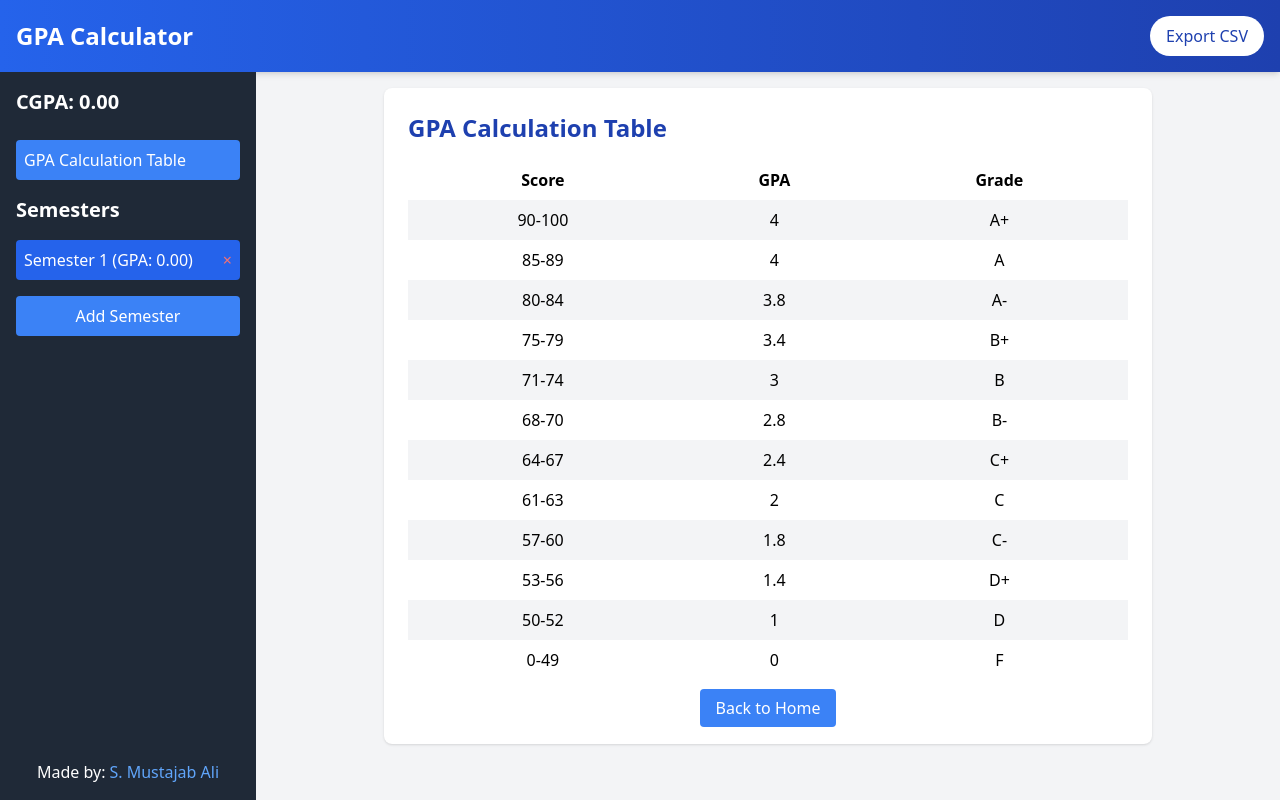
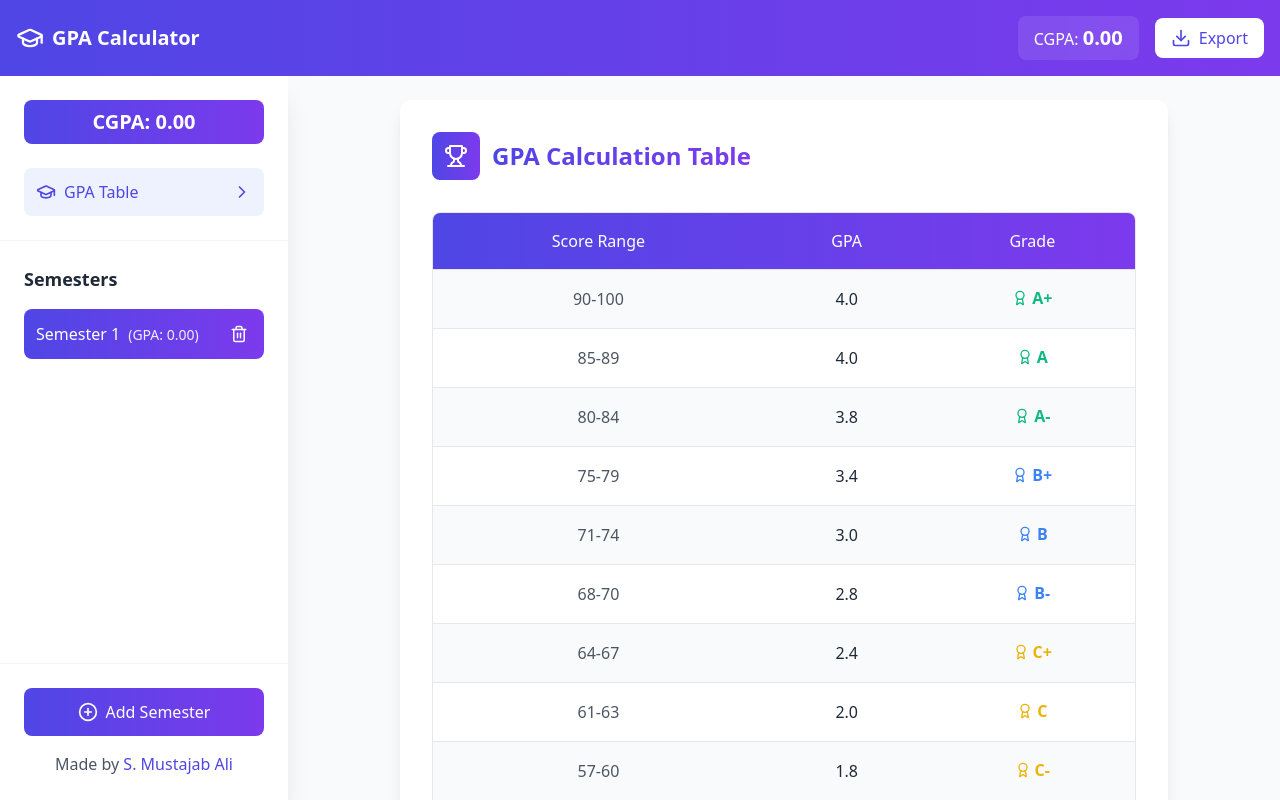
Before and after one commit to Mustajab01/GPA-Calculator, a React (Vite) app: page /GPA-Calculator/gpa-table in a window 1280 px wide. Both pictures are taken after a click on the button "Add Semester". Built offline with nearby package versions, Linux system fonts and the light colour scheme.

Commit message:
V3: New UI/UX

```diff
--- a/package.json
+++ b/package.json
@@ -1,7 +1,7 @@
 {
 	"name": "gpa-calculator",
 	"private": false,
-  "version": "0.0.0",
+	"version": "3.0.0",
 	"type": "module",
 	"scripts": {
 		"dev": "vite",
@@ -11,6 +11,7 @@
 	},
 	"dependencies": {
 		"lucide-react": "^0.451.0",
+		"prop-types": "^15.8.1",
 		"react": "^18.3.1",
 		"react-dom": "^18.3.1",
 		"react-router-dom": "^6.26.2",
--- a/src/App.jsx
+++ b/src/App.jsx
@@ -1,10 +1,11 @@
-import React, { useState, useEffect, useRef } from 'react';
-import { BrowserRouter as Router, Routes, Route, useNavigate } from 'react-router-dom';
+import { useState, useEffect, useRef } from 'react';
+import { BrowserRouter as Router, Routes, Route } from 'react-router-dom';
 import * as XLSX from 'xlsx';
+import GpaTable from './components/GpaTable';
+import { GraduationCap, PlusCircle } from 'lucide-react';
 import Navbar from './components/Navbar';
 import Sidebar from './components/Sidebar';
 import SemesterContent from './components/SemesterContent';
-import GpaTable from './components/GpaTable';
 
 const APP_KEY = 'gpa-app-data';
 
@@ -23,12 +24,10 @@ const App = () => {
     const isMounted = useRef(false);
 
     useEffect(() => {
-        // Load data from localStorage on initial render
         const storedData = localStorage.getItem(APP_KEY);
         if (storedData) {
             const { semesters: storedSemesters, selectedSemester: storedSelectedSemester } = JSON.parse(storedData);
             setSemesters(storedSemesters);
-            // Only set selected semester if it exists in the loaded semesters
             if (storedSelectedSemester && storedSemesters.some(sem => sem.id === storedSelectedSemester)) {
                 setSelectedSemester(storedSelectedSemester);
             }
@@ -36,7 +35,6 @@ const App = () => {
     }, []);
 
     useEffect(() => {
-        // Save data to localStorage whenever semesters or selectedSemester changes
         if (isMounted.current) {
             localStorage.setItem(APP_KEY, JSON.stringify({ semesters, selectedSemester }));
         } else {
@@ -61,13 +59,10 @@ const App = () => {
         const updatedSemesters = semesters.filter((semester) => semester.id !== id);
         setSemesters(updatedSemesters);
 
-        // Handle selected semester after removal
         if (selectedSemester === id) {
-            // If there are remaining semesters, select the last one
             if (updatedSemesters.length > 0) {
                 setSelectedSemester(updatedSemesters[updatedSemesters.length - 1].id);
             } else {
-                // If no semesters remain, clear the selection
                 setSelectedSemester(null);
             }
         }
@@ -125,10 +120,40 @@ const App = () => {
         setIsSidebarOpen(!isSidebarOpen);
     };
 
+    const WelcomeScreen = () => (
+        <div className="flex flex-col items-center justify-center h-full text-center p-6">
+            <div className="max-w-md w-full bg-white rounded-xl shadow-lg p-8">
+                <div className="w-16 h-16 bg-gradient-to-r from-indigo-600 to-violet-600 rounded-full flex items-center justify-center mx-auto mb-6">
+                    <GraduationCap size={32} className="text-white" />
+                </div>
+
+                <h2 className="text-2xl font-bold bg-gradient-to-r from-indigo-600 to-violet-600 text-transparent bg-clip-text mb-4">
+                    Welcome to GPA Calculator
+                </h2>
+
+                <p className="text-gray-600 mb-8">
+                    Track your academic progress with ease. Get started by adding your first semester.
+                </p>
+
+                <button
+                    onClick={addSemester}
+                    className="flex items-center justify-center gap-2 w-full bg-gradient-to-r from-indigo-600 to-violet-600 text-white p-3 rounded-lg hover:opacity-90 transition font-medium"
+                >
+                    <PlusCircle size={20} />
+                    Add Your First Semester
+                </button>
+            </div>
+        </div>
+    );
+
     return (
         <Router basename="/GPA-Calculator">
-            <div className="flex flex-col h-screen bg-gray-100">
-                <Navbar exportData={exportData} toggleSidebar={toggleSidebar} />
+            <div className="flex flex-col h-screen bg-gray-50">
+                <Navbar
+                    exportData={exportData}
+                    toggleSidebar={toggleSidebar}
+                    calculateCGPA={calculateCGPA}
+                />
                 <div className="flex flex-1 overflow-hidden">
                     <Sidebar
                         semesters={semesters}
@@ -140,32 +165,20 @@ const App = () => {
                         isOpen={isSidebarOpen}
                         toggleSidebar={toggleSidebar}
                     />
-                    <main className="flex-1 overflow-y-auto p-4 transition-all duration-300 ease-in-out">
+                    <main className="flex-1 overflow-y-auto p-4 md:p-6 transition-all duration-300">
                         <Routes>
-                            <Route path="/" element={
-                                selectedSemester ? (
+                            <Route
+                                path="/"
+                                element={selectedSemester ? (
                                     <SemesterContent
                                         semester={semesters.find(sem => sem.id === selectedSemester)}
                                         updateSemesterGPA={updateSemesterGPA}
                                         updateSemesterCourses={updateSemesterCourses}
                                     />
                                 ) : (
-                                    <div className="flex flex-col items-center justify-center h-full text-center p-4">
-                                        <h2 className="text-2xl font-bold text-gray-800 mb-4">
-                                            Welcome to GPA Calculator
-                                        </h2>
-                                        <p className="text-gray-600 mb-6 max-w-md">
-                                            Get started by adding your first semester using the "Add Semester" button in the sidebar.
-                                        </p>
-                                        <button
-                                            onClick={addSemester}
-                                            className="bg-blue-500 text-white px-6 py-2 rounded-lg hover:bg-blue-600 transition duration-300"
-                                        >
-                                            Add Your First Semester
-                                        </button>
-                                    </div>
-                                )
-                            } />
+                                    <WelcomeScreen />
+                                )}
+                            />
                             <Route path="/gpa-table" element={<GpaTable />} />
                         </Routes>
                     </main>
--- a/src/components/CourseInput.jsx
+++ /dev/null
@@ -1,24 +0,0 @@
-import React from 'react';
-
-const CourseInput = ({ id, score, updateScore }) => {
-    const handleInputChange = (e) => {
-        const value = e.target.value;
-        if (value === '' || (parseInt(value) >= 0 && parseInt(value) <= 100)) {
-            updateScore(id, value);
-        }
-    };
-
-    return (
-        <input
-            type="number"
-            value={score}
-            onChange={handleInputChange}
-            placeholder="Score (0-100)"
-            min={0}
-            max={100}
-            className="flex-1 p-2 border rounded focus:outline-none focus:ring-2 focus:ring-blue-200 transition duration-300 w-full md:w-auto"
-        />
-    );
-};
-
-export default CourseInput;
--- a/src/components/GpaTable.jsx
+++ b/src/components/GpaTable.jsx
@@ -1,5 +1,5 @@
-import React from 'react';
 import { Link } from 'react-router-dom';
+import { Home, Trophy, Award } from 'lucide-react';
 
 const GpaTable = () => {
   const gradeScores = [
@@ -17,30 +17,69 @@ const GpaTable = () => {
     { score: "0-49", gpa: 0.0, gradePoint: "F" },
   ];
 
+  const getGradeColor = (grade) => {
+    if (grade.startsWith('A')) return 'text-emerald-500';
+    if (grade.startsWith('B')) return 'text-blue-500';
+    if (grade.startsWith('C')) return 'text-yellow-500';
+    if (grade.startsWith('D')) return 'text-orange-500';
+    return 'text-red-500';
+  };
+
   return (
-        <div className="bg-white rounded-lg shadow p-4 md:p-6 max-w-3xl mx-auto">
-            <h1 className="text-2xl font-bold mb-4 text-blue-800">GPA Calculation Table</h1>
+    <div className="bg-white rounded-xl shadow-lg p-6 md:p-8 max-w-3xl mx-auto">
+      <div className="flex items-center gap-3 mb-8">
+        <div className="w-12 h-12 bg-gradient-to-r from-indigo-600 to-violet-600 rounded-lg flex items-center justify-center">
+          <Trophy size={24} className="text-white" />
+        </div>
+        <h1 className="text-2xl font-bold bg-gradient-to-r from-indigo-600 to-violet-600 text-transparent bg-clip-text">
+          GPA Calculation Table
+        </h1>
+      </div>
+
+      <div className="overflow-hidden rounded-lg border border-gray-200">
         <table className="w-full">
           <thead>
-                    <tr>
-                        <th className="text-center p-2">Score</th>
-                        <th className="text-center p-2">GPA</th>
-                        <th className="text-center p-2">Grade</th>
+            <tr className="bg-gradient-to-r from-indigo-600 to-violet-600 text-white">
+              <th className="p-4 font-medium">Score Range</th>
+              <th className="p-4 font-medium">GPA</th>
+              <th className="p-4 font-medium">Grade</th>
             </tr>
           </thead>
           <tbody>
             {gradeScores.map((grade, index) => (
-                        <tr key={index} className={index % 2 === 0 ? 'bg-gray-100' : ''}>
-                            <td className="text-center p-2">{grade.score}</td>
-                            <td className="text-center p-2">{grade.gpa}</td>
-                            <td className="text-center p-2">{grade.gradePoint}</td>
+              <tr
+                key={index}
+                className={`
+                                    border-t border-gray-200 transition-colors
+                                    ${index % 2 === 0 ? 'bg-gray-50' : 'bg-white'}
+                                    hover:bg-gray-100
+                                `}
+              >
+                <td className="p-4 text-center font-medium text-gray-600">
+                  {grade.score}
+                </td>
+                <td className="p-4 text-center font-medium text-gray-800">
+                  {grade.gpa.toFixed(1)}
+                </td>
+                <td className="p-4 text-center">
+                  <span className={`inline-flex items-center gap-1 font-bold ${getGradeColor(grade.gradePoint)}`}>
+                    <Award size={16} />
+                    {grade.gradePoint}
+                  </span>
+                </td>
               </tr>
             ))}
           </tbody>
         </table>
-            <div className="mt-4 text-center">
-                <Link to="/" className="bg-blue-500 text-white px-4 py-2 rounded hover:bg-blue-600 transition duration-300">
-                    Back to Home
+      </div>
+
+      <div className="mt-8 flex justify-center">
+        <Link
+          to="/"
+          className="flex items-center gap-2 bg-gradient-to-r from-indigo-600 to-violet-600 text-white px-6 py-3 rounded-lg hover:opacity-90 transition duration-300 font-medium"
+        >
+          <Home size={20} />
+          Back to Calculator
         </Link>
       </div>
     </div>
--- a/src/components/Navbar.jsx
+++ b/src/components/Navbar.jsx
@@ -1,31 +1,46 @@
-import React from 'react';
+import PropTypes from 'prop-types';
 import { Link } from 'react-router-dom';
-import { Menu } from 'lucide-react';
+import { Download, GraduationCap, Menu } from 'lucide-react';
 
-const Navbar = ({ exportData, toggleSidebar }) => {
+const Navbar = ({ exportData, toggleSidebar, calculateCGPA }) => {
     return (
-        <nav className="bg-gradient-to-r from-blue-600 to-blue-800 p-4 shadow-md">
-            <div className="max-w-7xl mx-auto flex justify-between items-center">
-                <div className="flex items-center">
+        <nav className="bg-gradient-to-r from-indigo-600 to-violet-600 p-4">
+            <div className="max-w-7xl mx-auto flex items-center justify-between">
+                <div className="flex items-center gap-3">
                     <button
                         onClick={toggleSidebar}
-                        className="text-white mr-4 focus:outline-none md:hidden"
+                        className="text-white focus:outline-none md:hidden hover:bg-white/20 p-2 rounded-lg transition"
                     >
                         <Menu size={24} />
                     </button>
-                    <Link to="/" className="text-white text-2xl font-bold hover:text-blue-200 transition duration-300">
-                        GPA Calculator
+                    <Link to="/" className="hidden md:flex items-center gap-2 text-white text-xl font-bold hover:text-white/90 transition">
+                        <GraduationCap size={28} />
+                        <span>GPA Calculator</span>
                     </Link>
                 </div>
-                <button
-                    onClick={exportData}
-                    className="bg-white text-blue-800 px-4 py-2 rounded-full hover:bg-blue-100 transition duration-300 focus:outline-none focus:ring-2 focus:ring-white focus:ring-opacity-50 text-sm md:text-base"
-                >
-                    Export CSV
-                </button>
+
+                <div className="flex items-center gap-4">
+                    <div className="bg-white/10 px-4 py-2 rounded-lg backdrop-blur-sm">
+                        <p className="text-white font-medium">
+                            CGPA: <span className="text-xl font-bold">{calculateCGPA()}</span>
+                        </p>
+                    </div>
+                    <button
+                        onClick={exportData}
+                        className="hidden md:flex items-center gap-2 bg-white text-indigo-600 px-4 py-2 rounded-lg hover:bg-indigo-50 transition font-medium"
+                    >
+                        <Download size={20} />
+                        Export
+                    </button>
+                </div>
             </div>
         </nav>
     );
 };
 
 export default Navbar;
+Navbar.propTypes = {
+    exportData: PropTypes.any,
+    toggleSidebar: PropTypes.any,
+    calculateCGPA: PropTypes.any,
+}
--- a/src/components/Sidebar.jsx
+++ b/src/components/Sidebar.jsx
@@ -1,84 +1,119 @@
-import React from 'react';
-import { X } from 'lucide-react';
-import { Link , useNavigate} from 'react-router-dom';
+import PropTypes from 'prop-types';
+import { ChevronRight, GraduationCap, PlusCircle, Trash2, X } from 'lucide-react';
+import { Link } from 'react-router-dom';
 
 const Sidebar = ({ semesters, selectedSemester, setSelectedSemester, addSemester, removeSemester, calculateCGPA, isOpen, toggleSidebar }) => {
-    const navigate = useNavigate();
     return (
         <aside className={`
-            fixed inset-y-0 left-0 z-50 w-64 bg-gray-800 text-white p-4 overflow-y-auto transition-transform duration-300 ease-in-out transform
+            fixed inset-y-0 left-0 z-50 w-72 bg-white shadow-xl text-gray-800
             ${isOpen ? 'translate-x-0' : '-translate-x-full'}
             md:relative md:translate-x-0
+            flex flex-col
         `}>
+            {/* Fixed Header Section */}
+            <div className="p-6 border-b border-gray-100">
                 <div className="flex justify-between items-center mb-6">
-                <h2 className="text-xl font-bold">CGPA: {calculateCGPA()}</h2>
-                <button onClick={toggleSidebar} className="text-white md:hidden">
+                    <div className="bg-gradient-to-r from-indigo-600 to-violet-600 text-white px-4 py-2 rounded-lg w-full flex items-center gap-2 justify-center">
+                        <h2 className="text-xl font-bold">
+                            CGPA: <span>{calculateCGPA()}</span>
+                        </h2>
+                    </div>
+                    <button onClick={toggleSidebar} className="text-gray-500 hover:text-gray-700 md:hidden ml-4">
                         <X size={24} />
                     </button>
                 </div>
-            <div className="mb-4">
+
                 <Link
                     to="/gpa-table"
-                    className="block bg-blue-500 text-white p-2 rounded hover:bg-blue-600 transition duration-300"
+                    className="flex items-center gap-2 w-full bg-indigo-50 text-indigo-600 p-3 rounded-lg hover:bg-indigo-100 transition font-medium"
                 >
-                    GPA Calculation Table
+                    <GraduationCap size={20} />
+                    GPA Table
+                    <ChevronRight size={20} className="ml-auto" />
                 </Link>
             </div>
-            <h2 className="text-xl font-bold mb-4">Semesters</h2>
-            <ul className="space-y-2">
+
+            {/* Scrollable Content Section */}
+            <div className="flex-1 overflow-y-auto">
+                <div className="p-6">
+                    <h2 className="text-lg font-bold mb-4">Semesters</h2>
+                    <div className="space-y-2">
                         {semesters.map((semester) => (
-                    <li
+                            <div
                                 key={semester.id}
-                        className={`flex justify-between items-center p-2 rounded cursor-pointer ${
-                            selectedSemester === semester.id ? 'bg-blue-600' : 'hover:bg-gray-700'
-                        }`}
-                        onClick={() => {
-                            setSelectedSemester(semester.id);
-                            navigate('/');
-                            if (window.innerWidth < 768) {
-                                toggleSidebar();
+                                onClick={() => setSelectedSemester(semester.id)}
+                                className={`
+                                    flex items-center justify-between p-3 rounded-lg cursor-pointer transition
+                                    ${selectedSemester === semester.id
+                                        ? 'bg-gradient-to-r from-indigo-600 to-violet-600 text-white'
+                                        : 'hover:bg-gray-100'
                                     }
-                        }}
+                                `}
                             >
-                        <span>{semester.name} (GPA: {semester.gpa.toFixed(2)})</span>
+                                <div>
+                                    <span className="font-medium">{semester.name}</span>
+                                    <span className="text-sm opacity-90 ml-2">
+                                        (GPA: {semester.gpa.toFixed(2)})
+                                    </span>
+                                </div>
                                 <button
                                     onClick={(e) => {
                                         e.stopPropagation();
                                         removeSemester(semester.id);
                                     }}
-                            className="text-red-400 hover:text-red-600"
+                                    className={`p-1 rounded-lg transition ${selectedSemester === semester.id
+                                            ? 'hover:bg-white/20 text-white'
+                                            : 'hover:bg-gray-200 text-gray-500'
+                                        }`}
                                 >
-                            ×
+                                    <Trash2 size={18} />
                                 </button>
-                    </li>
+                            </div>
                         ))}
-            </ul>
+                    </div>
+                </div>
+            </div>
+
+            {/* Fixed Footer Section */}
+            <div className="p-6 border-t border-gray-100">
+                {semesters.length < 8 && (
                     <button
                         onClick={addSemester}
-                className="w-full mt-4 bg-blue-500 text-white p-2 rounded hover:bg-blue-600 transition duration-300"
                         disabled={semesters.length >= 8}
+                        className="flex items-center gap-2 w-full justify-center bg-gradient-to-r from-indigo-600 to-violet-600 text-white p-3 rounded-lg hover:opacity-90 transition disabled:opacity-50 disabled:cursor-not-allowed font-medium"
                     >
+                        <PlusCircle size={20} />
                         Add Semester
                     </button>
+                )}
 
-            <footer className="absolute bottom-4 left-0 w-full text-center">
-                <p>
-                    Made by:
+                <footer className="mt-4 text-center">
+                    <p className="text-gray-600">
+                        Made by{" "}
                         <a
                             href="https://github.com/Mustajab01"
                             target="_blank"
                             rel="noopener noreferrer"
-                        className="text-blue-400 hover:underline ml-1"
+                            className="text-indigo-600 hover:text-indigo-700 font-medium"
                         >
                             S. Mustajab Ali
                         </a>
                     </p>
                 </footer>
-
-
+            </div>
         </aside>
-
     );
 };
 
+Sidebar.propTypes = {
+    semesters: PropTypes.array.isRequired,
+    selectedSemester: PropTypes.number,
+    setSelectedSemester: PropTypes.func.isRequired,
+    addSemester: PropTypes.func.isRequired,
+    removeSemester: PropTypes.func.isRequired,
+    calculateCGPA: PropTypes.func.isRequired,
+    isOpen: PropTypes.bool.isRequired,
+    toggleSidebar: PropTypes.func.isRequired
+};
+
 export default Sidebar;
```
Also changed, not shown: src/components/SemesterContent.jsx (+39 -19 lines), 1 other file (tests, documents, lock files or other folders). Lines whose indentation alone changed are shown as unchanged.
